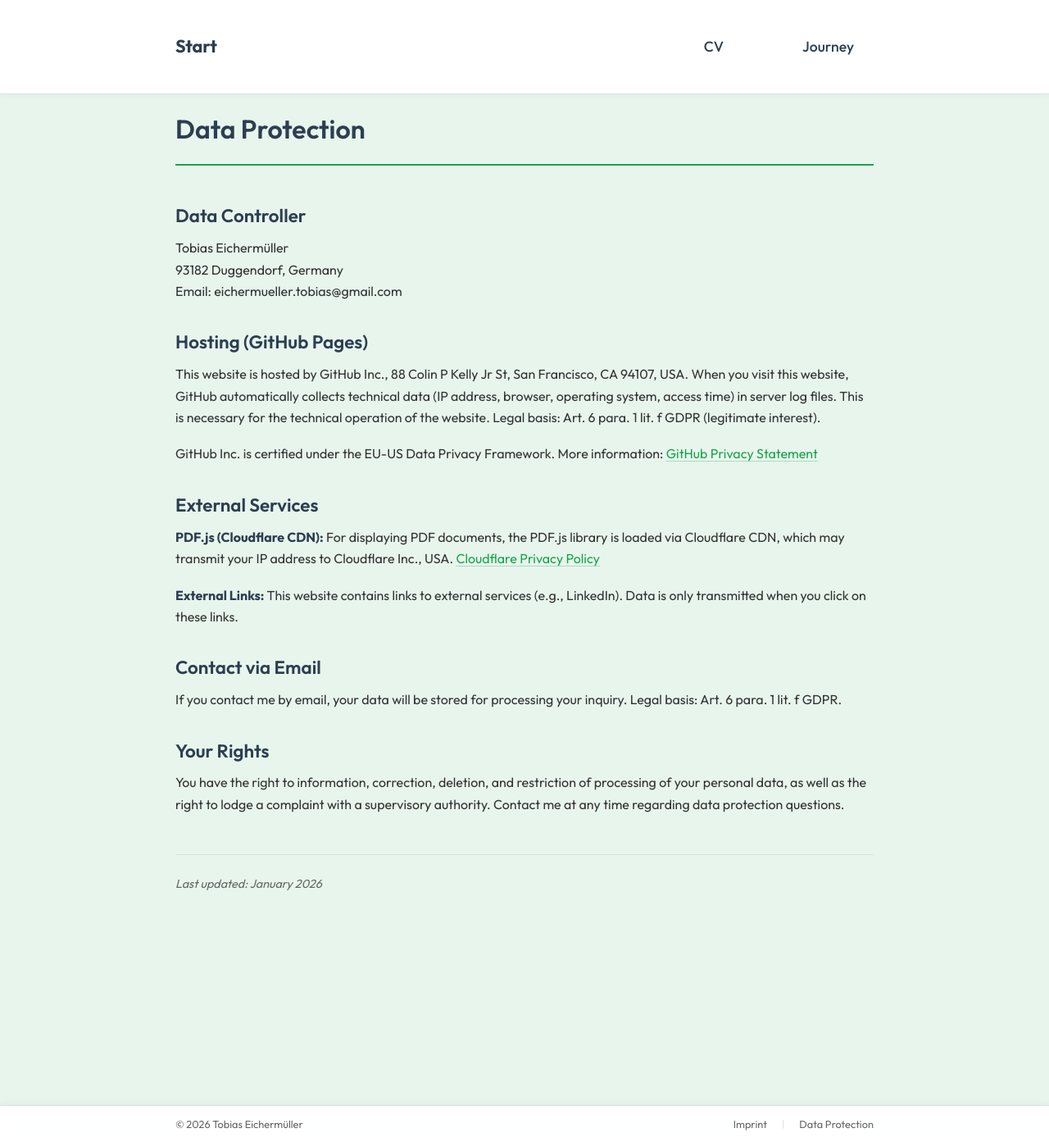
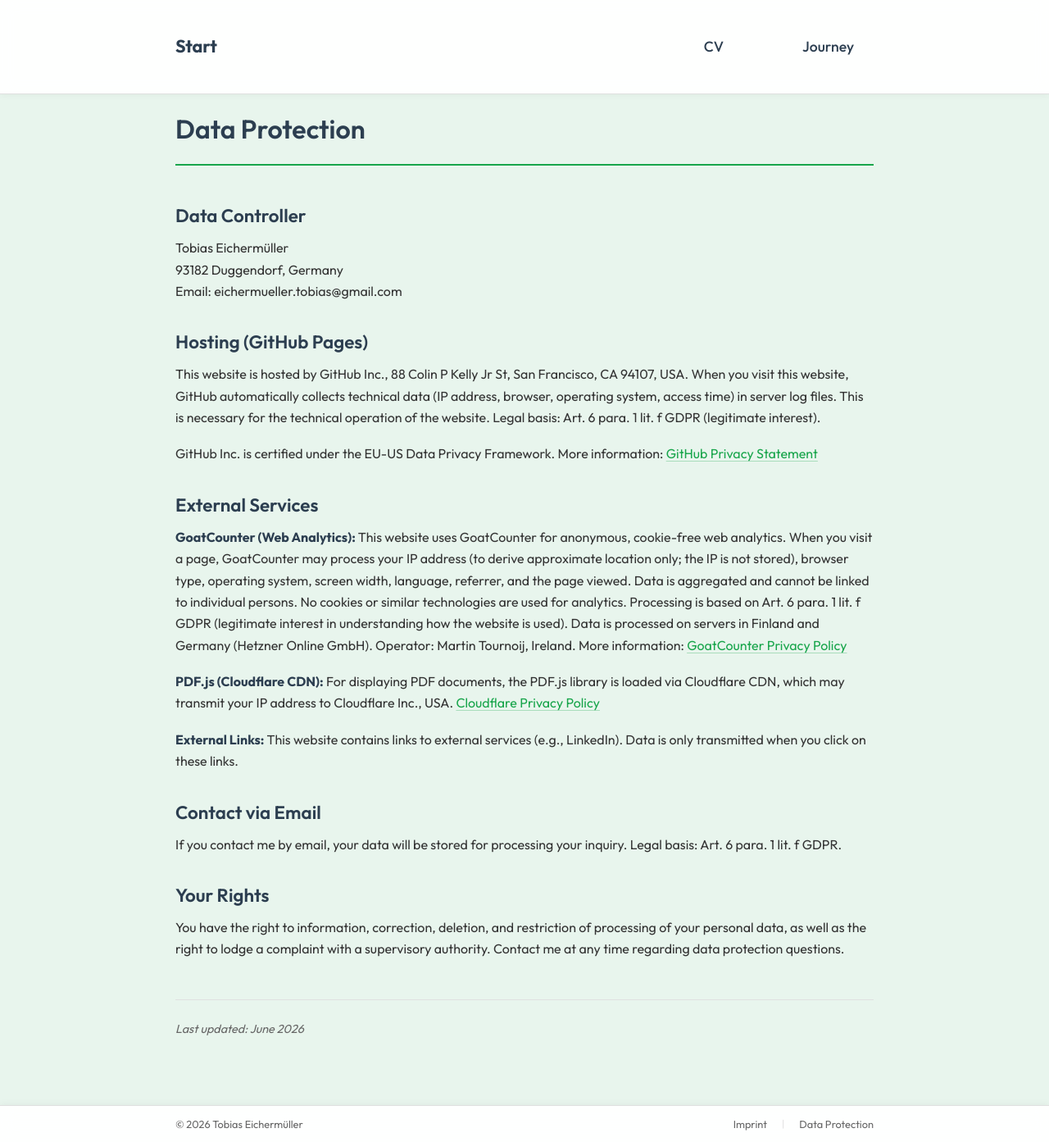
Before and after one commit to ChasingTheHolyGrail/ChasingTheHolyGrail.github.io, a Jekyll site: the page built from data-protection.html, in a window 1280 px wide and 1393 px high. Shown: the whole window at 82% size. Built offline with Jekyll 4.4.1, drawn with Linux system fonts in a browser that asks for light colours.

Commit message:
Add GoatCounter analytics for privacy-friendly site tracking.
Co-authored-by: Cursor <cursoragent@cursor.com>

```diff
--- a/_config.yml
+++ b/_config.yml
@@ -6,6 +6,9 @@ author: Tobias Eichermüller
 email: eichermueller.tobias@gmail.com
 url: "https://chasingtheholygrail.github.io"
 baseurl: "" # Leave empty if repository name = username.github.io
+
+# Analytics (https://www.goatcounter.com) — set your site code after sign-up
+goatcounter_code: "chasingtheholygrail"
 
 # Build Settings
 timezone: Europe/Berlin
--- /dev/null
+++ b/_includes/goatcounter.html
@@ -0,0 +1,6 @@
+{% if site.goatcounter_code != "" %}
+<script
+  data-goatcounter="https://{{ site.goatcounter_code }}.goatcounter.com/count"
+  async
+  src="https://gc.zgo.at/count.js"></script>
+{% endif %}
--- a/_layouts/default.html
+++ b/_layouts/default.html
@@ -22,6 +22,7 @@
   </main>
 
   {% include footer.html %}
+  {% include goatcounter.html %}
   <script src="{{ site.baseurl }}/assets/js/main.js"></script>
 </body>
 </html>
--- a/data-protection.html
+++ b/data-protection.html
@@ -25,6 +25,9 @@ title: Data Protection
 
   <h2>External Services</h2>
   <p>
+    <strong>GoatCounter (Web Analytics):</strong> This website uses GoatCounter for anonymous, cookie-free web analytics. When you visit a page, GoatCounter may process your IP address (to derive approximate location only; the IP is not stored), browser type, operating system, screen width, language, referrer, and the page viewed. Data is aggregated and cannot be linked to individual persons. No cookies or similar technologies are used for analytics. Processing is based on Art. 6 para. 1 lit. f GDPR (legitimate interest in understanding how the website is used). Data is processed on servers in Finland and Germany (Hetzner Online GmbH). Operator: Martin Tournoij, Ireland. More information: <a href="https://www.goatcounter.com/help/privacy" target="_blank" rel="noopener noreferrer">GoatCounter Privacy Policy</a>
+  </p>
+  <p>
     <strong>PDF.js (Cloudflare CDN):</strong> For displaying PDF documents, the PDF.js library is loaded via Cloudflare CDN, which may transmit your IP address to Cloudflare Inc., USA. <a href="https://www.cloudflare.com/privacypolicy/" target="_blank" rel="noopener noreferrer">Cloudflare Privacy Policy</a>
   </p>
   <p>
@@ -41,5 +44,5 @@ title: Data Protection
     You have the right to information, correction, deletion, and restriction of processing of your personal data, as well as the right to lodge a complaint with a supervisory authority. Contact me at any time regarding data protection questions.
   </p>
 
-  <p class="legal-date"><em>Last updated: January 2026</em></p>
+  <p class="legal-date"><em>Last updated: June 2026</em></p>
 </div>
```
